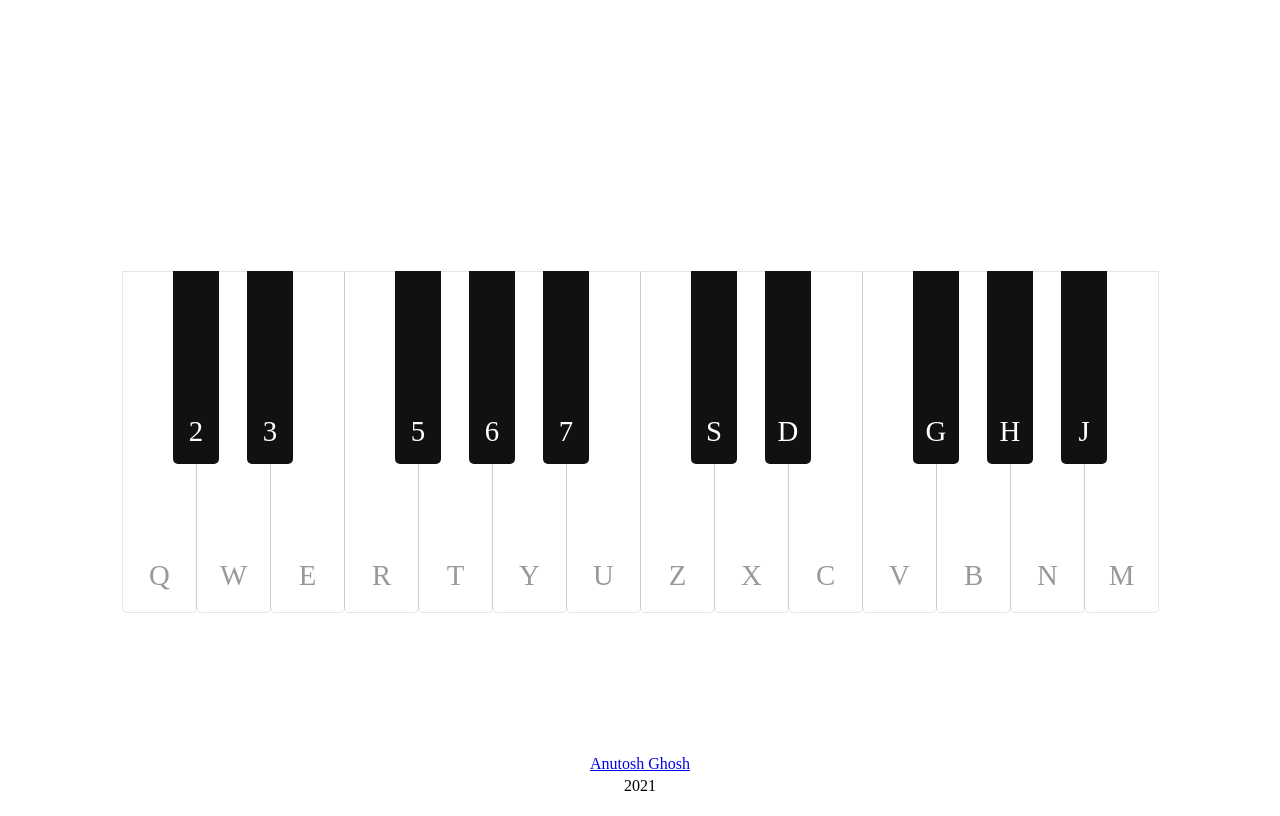
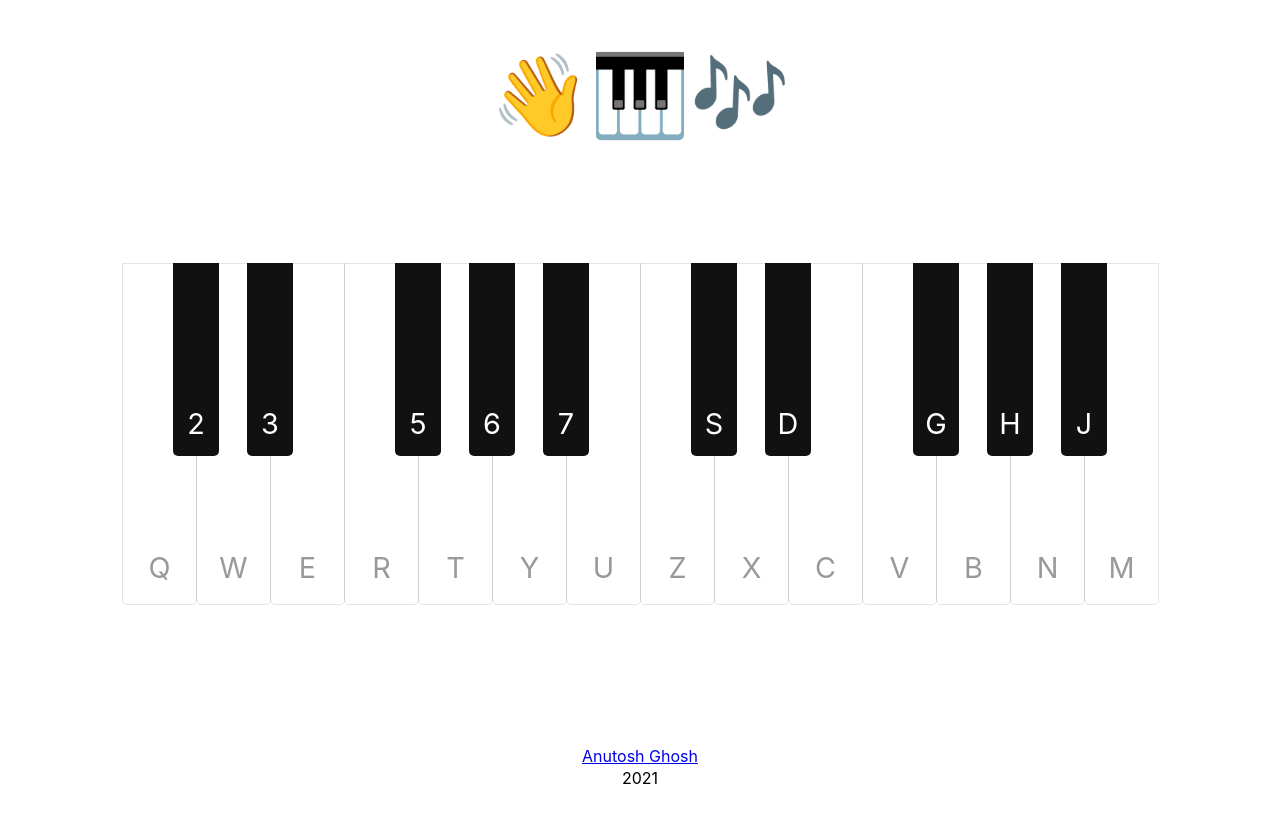
Before and after one commit to anutosh097/Online-Piano, a React (Create React App) app: page / in a window 1280 px wide. Built offline with nearby package versions, Linux system fonts and the light colour scheme.

Commit message:
fonts and logos added

```diff
--- a/src/components/Logo/Logo.tsx
+++ b/src/components/Logo/Logo.tsx
@@ -6,13 +6,13 @@
 return (
 <h1 className="logo">
 <span role="img" aria-label="metal hand emoji">
-
+👋
 </span>
 <span role="img" aria-label="musical keyboard emoji">
-
+🎹
 </span>
 <span role="img" aria-label="musical notes emoji">
-
+🎶
 </span>
 </h1>
 )
--- a/src/index.css
+++ b/src/index.css
@@ -1,6 +1,20 @@
 :root {
   --footer-height: 60px;
   --logo-height: 8rem;
+}
+
+body {
+  margin: 0;
+  font-family: -apple-system, BlinkMacSystemFont, 'Segoe UI', 'Roboto', 'Oxygen',
+    'Ubuntu', 'Cantarell', 'Fira Sans', 'Droid Sans', 'Helvetica Neue',
+    sans-serif;
+  -webkit-font-smoothing: antialiased;
+  -moz-osx-font-smoothing: grayscale;
+}
+
+code {
+  font-family: source-code-pro, Menlo, Monaco, Consolas, 'Courier New',
+    monospace;
 }
 
 *,
@@ -12,15 +26,18 @@
 button {
   border: none;
   border-radius: 0;
+
   margin: 0;
   padding: 0;
   width: auto;
   background: none;
   appearance: none;
+
   color: inherit;
   font: inherit;
   line-height: normal;
   cursor: pointer;
+
   -webkit-font-smoothing: inherit;
   -moz-osx-font-smoothing: inherit;
 }
```
